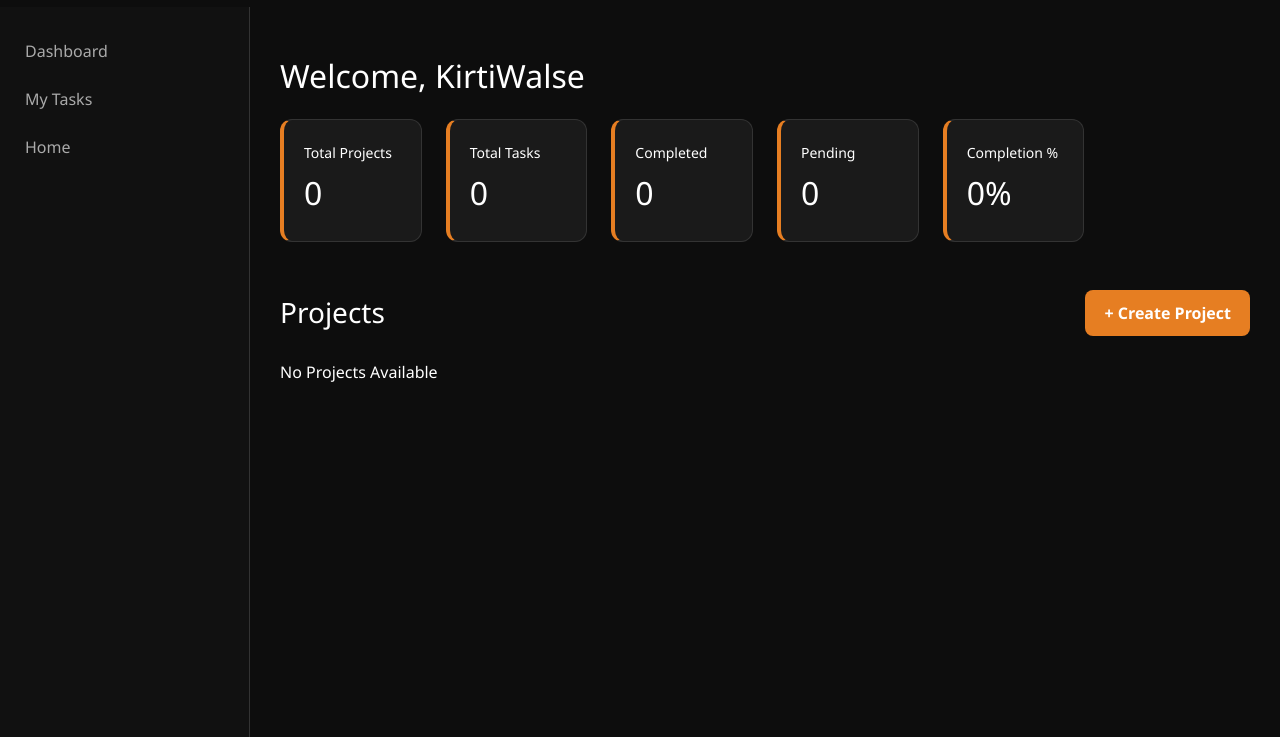
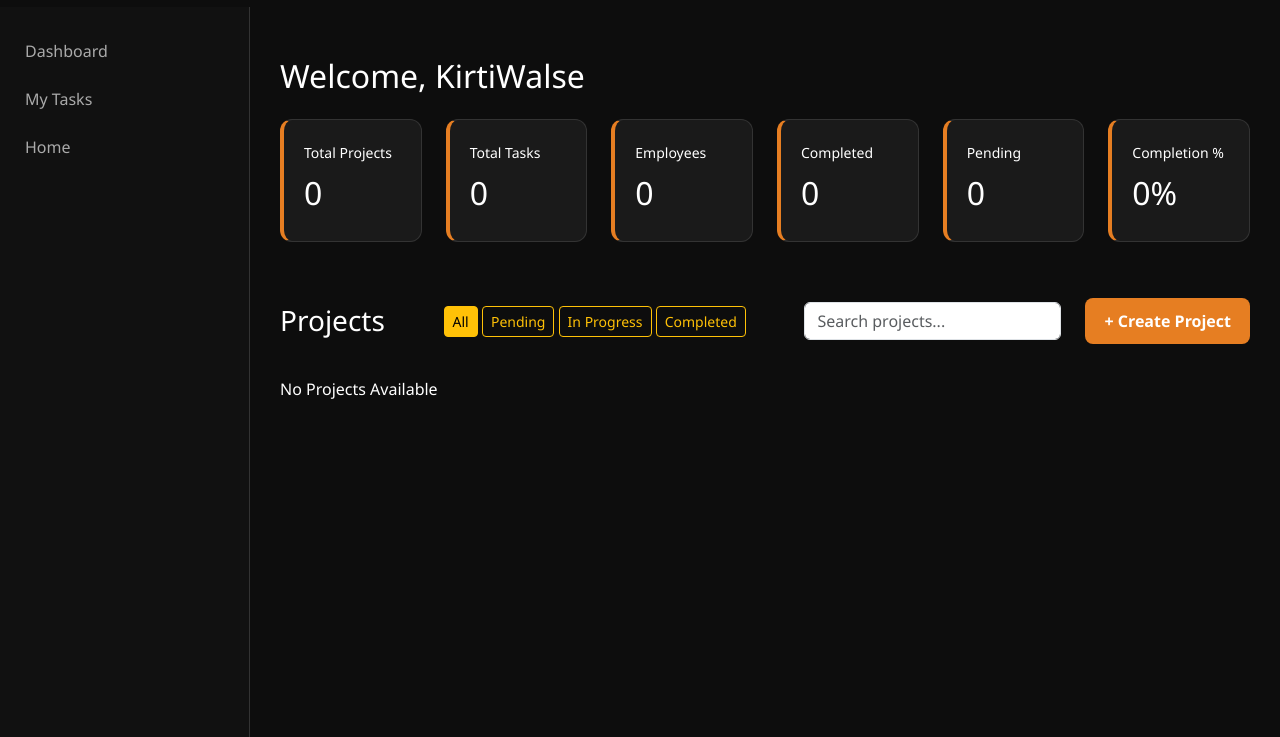
Before and after one commit to Pratik-23-max/project-tracker-django, a Django app: page /dashboard/ in a window 1280 px wide. Shown: the part 63-800 px from the top of the page. Run offline with Django 5.2, Linux system fonts and the light colour scheme; a user stored in the database is signed in; data comes from the database, SQL or seed files in the repository; data that the repository does not hold is empty.

Commit message:
Day 9: Improved manager dashboard, employee analytics, search, task filtering and task creation workflow

```diff
--- a/tracker/templates/tracker/dashboard.html
+++ b/tracker/templates/tracker/dashboard.html
@@ -173,6 +173,12 @@
             <h2>{{ total_tasks }}</h2>
         </div>
     </div>
+    <div class="col-md-2">
+    <div class="stats-card">
+        <small>Employees</small>
+        <h2>{{ total_employees }}</h2>
+    </div>
+</div>
 
     <div class="col-md-2">
         <div class="stats-card">
@@ -202,17 +208,62 @@
     <h3 class="m-0">
         Projects
     </h3>
+    <div class="mt-3 mb-3">
 
-    <a href="{% url 'create_project' %}"
+    <a href="?status="
+       class="btn btn-sm {% if not status_filter %}btn-warning{% else %}btn-outline-warning{% endif %}">
+        All
+    </a>
+
+    <a href="?status=Pending"
+       class="btn btn-sm {% if status_filter == 'Pending' %}btn-warning{% else %}btn-outline-warning{% endif %}">
+        Pending
+    </a>
+
+    <a href="?status=In Progress"
+       class="btn btn-sm {% if status_filter == 'In Progress' %}btn-warning{% else %}btn-outline-warning{% endif %}">
+        In Progress
+    </a>
+
+    <a href="?status=Completed"
+       class="btn btn-sm {% if status_filter == 'Completed' %}btn-warning{% else %}btn-outline-warning{% endif %}">
+        Completed
+    </a>
+
+</div>
+
+    <div class="d-flex align-items-center">
+
+        <form method="GET" class="d-flex me-3">
+
+            <input
+                type="search"
+                name="q"
+                class="form-control me-2"
+                placeholder="Search projects..."
+                value="{{ query|default:'' }}"
+            >
+
+
+
+        </form>
+
+        <a
+            href="{% url 'create_project' %}"
             class="btn"
             style="
                 background:#e67e22;
                 color:white;
                 font-weight:600;
                 padding:10px 18px;
-       border-radius:8px;">
+                border-radius:8px;
+            ">
+
             + Create Project
+
         </a>
+
+    </div>
 
 </div>
 
@@ -299,7 +350,7 @@
                     Recent Tasks
                 </strong>
 
-                {% for task in item.project.tasks.all|slice:":3" %}
+                {% for task in item.recent_tasks|slice:":3" %}
 
                 <div class="mt-2">
 
--- a/tracker/templates/tracker/employee_dashboard.html
+++ b/tracker/templates/tracker/employee_dashboard.html
@@ -104,6 +104,7 @@ body{
 <div class="container py-5">
 
 <div class="d-flex justify-content-between align-items-center mb-4">
+
 
 <div>
 
--- a/tracker/views.py
+++ b/tracker/views.py
@@ -52,27 +52,48 @@ def portal_choice(request):
 # 4. Manager Dashboard (Updated to support flexible querying fallback)
 @login_required
 def dashboard(request):
-    projects = Project.objects.filter(manager=request.user)
 
-    if not projects.exists():
-        projects = Project.objects.all()
+    query = request.GET.get("q", "")
+    status_filter = request.GET.get("status", "")
+
+    projects = Project.objects.filter(
+        manager=request.user
+    )
+
+    if query:
+
+        projects = projects.filter(
+            title__icontains=query
+        ) | projects.filter(
+            description__icontains=query
+        )
 
     total_projects = projects.count()
+    total_employees = User.objects.exclude(
+    is_superuser=True
+).exclude(
+    id=request.user.id
+).count()
 
-    total_tasks = Task.objects.filter(project__in=projects).count()
+    total_tasks = Task.objects.filter(
+        project__in=projects
+    ).count()
 
     completed_tasks = Task.objects.filter(
         project__in=projects,
-        status='Completed'
+        status="Completed"
     ).count()
 
     pending_tasks = Task.objects.filter(
         project__in=projects
-    ).exclude(status='Completed').count()
+    ).exclude(
+        status="Completed"
+    ).count()
 
     completion_percentage = 0
 
     if total_tasks > 0:
+
         completion_percentage = round(
             (completed_tasks / total_tasks) * 100,
             1
@@ -82,37 +103,72 @@ def dashboard(request):
 
     for project in projects:
 
-        project_total_tasks = project.tasks.count()
+        total = project.tasks.count()
 
-        project_completed_tasks = project.tasks.filter(
-            status='Completed'
+        completed = project.tasks.filter(
+            status="Completed"
         ).count()
 
         progress = 0
 
-        if project_total_tasks > 0:
+        if total > 0:
+
             progress = int(
-                (project_completed_tasks / project_total_tasks) * 100
+                (completed / total) * 100
+            )
+
+        # Recent tasks for this project
+        recent_tasks = project.tasks.all()
+
+        if status_filter:
+
+            recent_tasks = recent_tasks.filter(
+                status=status_filter
             )
 
         project_progress.append({
-            'project': project,
-            'total_tasks': project_total_tasks,
-            'completed_tasks': project_completed_tasks,
-            'progress': progress
+
+            "project": project,
+
+            "total_tasks": total,
+
+            "completed_tasks": completed,
+
+            "progress": progress,
+
+            "recent_tasks": recent_tasks,
+
         })
 
-    context = {
-        'projects': projects,
-        'project_progress': project_progress,
-        'total_projects': total_projects,
-        'total_tasks': total_tasks,
-        'completed_tasks': completed_tasks,
-        'pending_tasks': pending_tasks,
-        'completion_percentage': completion_percentage,
-    }
+    return render(
 
-    return render(request, 'tracker/dashboard.html', context)
+        request,
+
+        "tracker/dashboard.html",
+
+        {
+
+            "project_progress": project_progress,
+
+            "total_projects": total_projects,
+
+            "total_tasks": total_tasks,
+
+            "completed_tasks": completed_tasks,
+
+            "pending_tasks": pending_tasks,
+
+            "completion_percentage": completion_percentage,
+
+            "query": query,
+
+            "status_filter": status_filter,
+
+            "total_employees": total_employees,
+
+        }
+
+    )
 # 5. Employee Dashboard
 @login_required
 def employee_dashboard(request):
```
Also changed, not shown: tracker/templates/tracker/project_detail.html (+11 -0 lines). Lines whose indentation alone changed are shown as unchanged.
